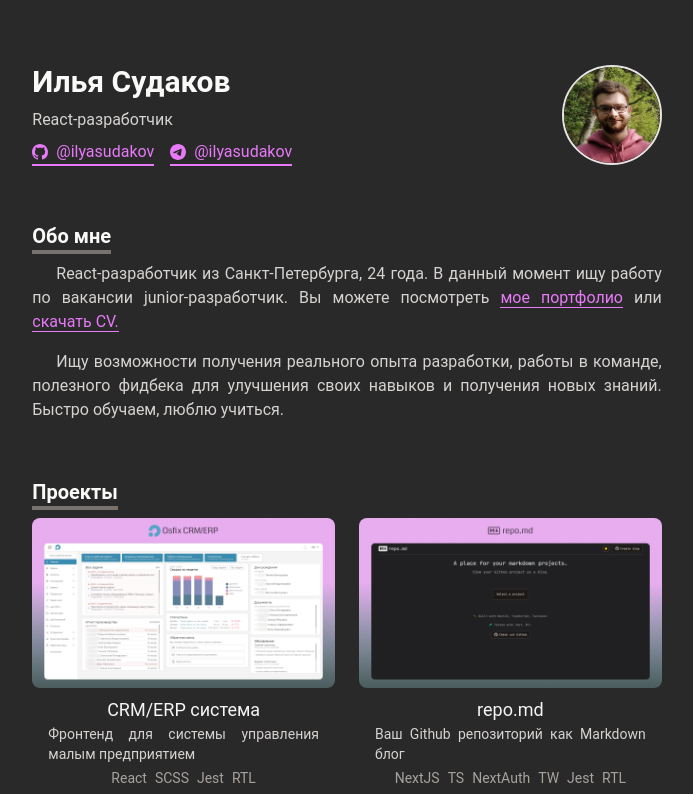
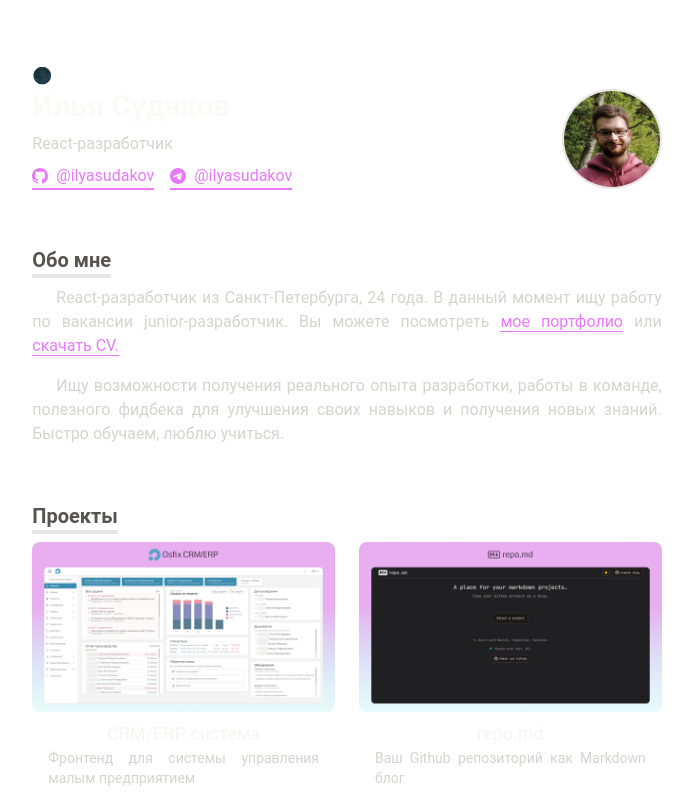
Before and after one commit to ilyasudakov/portfolio-react, a Next.js app: page / in a window 1280 px wide. Shown: the top 794 px of the page, without its empty margins (293-986 px from the left). Built offline with nearby package versions, Linux system fonts and the light colour scheme; no server answers.

Commit message:
Add ThemeSwitcher component

```diff
--- /dev/null
+++ b/src/components/ThemeSwitcher.tsx
@@ -0,0 +1,44 @@
+import { useEffect, useState } from 'react';
+
+const THEMES = {
+  DARK: 'dark',
+  LIGHT: 'light',
+};
+
+const ThemeSwitcher: React.FC = () => {
+  const [selectedTheme, setSelectedTheme] = useState(THEMES.DARK);
+
+  const changeToDarkTheme = () => {
+    document.documentElement.classList.add(THEMES.DARK);
+    setSelectedTheme(THEMES.DARK);
+  };
+  const changeToLightTheme = () => {
+    document.documentElement.classList.remove(THEMES.DARK);
+    setSelectedTheme(THEMES.LIGHT);
+  };
+  const changeTheme = () => {
+    if (selectedTheme === THEMES.DARK) {
+      return changeToLightTheme();
+    }
+    changeToDarkTheme();
+  };
+
+  useEffect(() => {
+    if (
+      localStorage.theme === THEMES.DARK ||
+      (!('theme' in localStorage) &&
+        window.matchMedia('(prefers-color-scheme: dark)').matches)
+    ) {
+      return changeToDarkTheme();
+    }
+    changeToLightTheme();
+  }, []);
+
+  return (
+    <div onClick={() => changeTheme()}>
+      {selectedTheme === THEMES.DARK ? '☀️' : '🌑'}
+    </div>
+  );
+};
+
+export default ThemeSwitcher;
--- a/src/pages/index.tsx
+++ b/src/pages/index.tsx
@@ -1,6 +1,7 @@
+import React, { useEffect, useState } from 'react';
 import type { NextPage } from 'next';
 import Image from 'next/image';
-import React, { useEffect, useState } from 'react';
+import dynamic from 'next/dynamic';
 import { useInView } from 'react-intersection-observer';
 
 import { bioPeriods, projectsList, skillsList } from '../data/landing';
@@ -19,25 +20,22 @@ const GOOGLE_DRIVE_PORTFOLIO_PDF_URL =
   process.env.NEXT_PUBLIC_GOOGLE_DRIVE_PORTFOLIO_PDF_URL ??
   'https://drive.google.com/file/d/1_5V65DH8ViKQnO1OB_c2cQW1vYQSn7zJ/view?usp=sharing';
 
+const ThemeSwitcher = dynamic(() => import('../components/ThemeSwitcher'), {
+  ssr: false,
+});
+
 const Home: NextPage = () => {
   return (
     <>
       <Meta />
       <div className="flex flex-col text-justify mx-auto max-w-[70ch]">
+        <ThemeSwitcher />
         <Title />
-        <AnimationWrapper>
         <About />
-        </AnimationWrapper>
         <Projects />
-        <AnimationWrapper>
         <Bio />
-        </AnimationWrapper>
-        <AnimationWrapper>
         <SkillSet />
-        </AnimationWrapper>
-        <AnimationWrapper>
         <Contacts />
-        </AnimationWrapper>
         <Copyright />
       </div>
     </>
@@ -72,7 +70,10 @@ const AnimationWrapper: React.FC<{ children: React.ReactNode }> = ({
 
 const BlockTitle: React.FC<{ children: React.ReactNode }> = ({ children }) => {
   return (
-    <div className="text-xl font-bold text-stone-50 mb-2 border-b-4 border-stone-500 w-fit">
+    <div
+      className="text-xl font-bold text-stone-600 dark:text-stone-50
+      mb-2 border-b-4 dark:border-stone-500 w-fit"
+    >
       {children}
     </div>
   );
@@ -141,6 +142,7 @@ const Title: React.FC = () => {
 
 const About: React.FC = () => {
   return (
+    <AnimationWrapper>
       <TextBlock>
         <BlockTitle>Обо мне</BlockTitle>
         <div className="flex flex-col gap-4">
@@ -151,7 +153,10 @@ const About: React.FC = () => {
               мое портфолио
             </OutsideLink>{' '}
             или
-          <OutsideLink href={GOOGLE_DRIVE_CV_PDF_URL}> скачать CV.</OutsideLink>
+            <OutsideLink href={GOOGLE_DRIVE_CV_PDF_URL}>
+              {' '}
+              скачать CV.
+            </OutsideLink>
           </div>
           <div className="indent-6">
             Ищу возможности получения реального опыта разработки, работы в
@@ -160,6 +165,7 @@ const About: React.FC = () => {
           </div>
         </div>
       </TextBlock>
+    </AnimationWrapper>
   );
 };
 
@@ -224,6 +230,7 @@ const ProjectItem: React.FC<{
 
 const Bio: React.FC = () => {
   return (
+    <AnimationWrapper>
       <TextBlock>
         <BlockTitle>Биография</BlockTitle>
         <ul className="flex flex-col gap-4">
@@ -239,6 +246,7 @@ const Bio: React.FC = () => {
           ))}
         </ul>
       </TextBlock>
+    </AnimationWrapper>
   );
 };
 
@@ -275,6 +283,7 @@ const SkillListItem: React.FC<{
 
 const SkillSet: React.FC = () => {
   return (
+    <AnimationWrapper>
       <TextBlock>
         <BlockTitle>Навыки</BlockTitle>
         <ul className="flex flex-col gap-1 sm:gap-4">
@@ -286,6 +295,7 @@ const SkillSet: React.FC = () => {
           ))}
         </ul>
       </TextBlock>
+    </AnimationWrapper>
   );
 };
 
@@ -314,6 +324,7 @@ const Contacts = () => {
   ];
 
   return (
+    <AnimationWrapper>
       <TextBlock>
         <BlockTitle>Контакты</BlockTitle>
         <div className="flex flex-col gap-2">
@@ -334,6 +345,7 @@ const Contacts = () => {
           })}
         </div>
       </TextBlock>
+    </AnimationWrapper>
   );
 };
 
--- a/src/styles/globals.css
+++ b/src/styles/globals.css
@@ -1,15 +1,15 @@
-@import "tailwindcss/base";
-@import "tailwindcss/components";
-@import "tailwindcss/utilities";
+@import 'tailwindcss/base';
+@import 'tailwindcss/components';
+@import 'tailwindcss/utilities';
 
 html {
+  background: #fff;
+}
+
+html.dark {
   background-color: #292929;
   color: #fff;
 }
-
-/* ul {
-  @apply list-disc list-inside;
-} */
 
 ul li {
   margin-bottom: 0.5rem;
--- a/tailwind.config.js
+++ b/tailwind.config.js
@@ -1,10 +1,11 @@
 /** @type {import('tailwindcss').Config} */
 
 module.exports = {
-  content: ["./src/**/*.{js,ts,jsx,tsx}"],
+  darkMode: 'class',
+  content: ['./src/**/*.{js,ts,jsx,tsx}'],
   theme: {
     fontFamily: {
-      sans: ["Roboto", "sans-serif"],
+      sans: ['Roboto', 'sans-serif'],
     },
   },
 };
```
Lines whose indentation alone changed are shown as unchanged.
